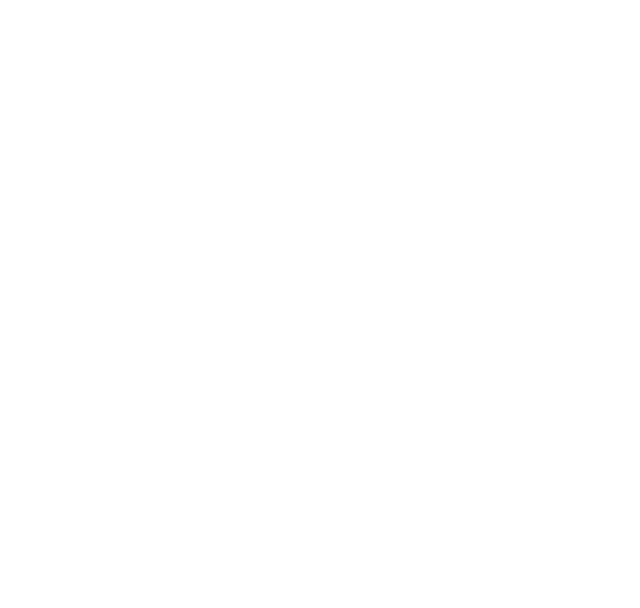
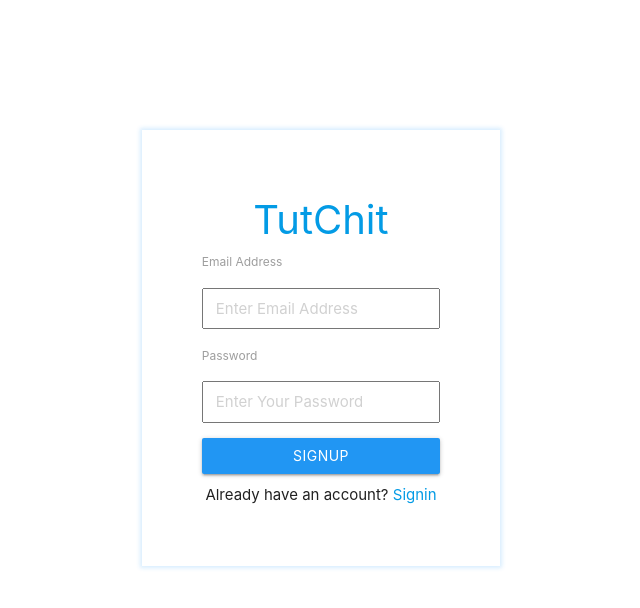
Before and after one commit to fatima-ola/tutchit, a React (Create React App) app: page /signin in a window 1280 px wide. Shown: the top 608 px of the page, without its empty margins (319-959 px from the left). Built offline with nearby package versions, Linux system fonts and the light colour scheme.

Commit message:
signin feature added

```diff
--- a/src/App.css
+++ b/src/App.css
@@ -36,3 +36,30 @@
   background-color: #3d155f !important;
   color: #ffffff !important;
 }
+
+.container {
+  padding-top: 80px;
+}
+
+.signup {
+  width: 40%;
+  margin: 50px auto;
+  padding: 60px;
+  box-shadow: 0 0 4px 2px rgba(38, 153, 251, 0.18);
+}
+
+.signup-title {
+  display: block;
+  text-align: center;
+  font-size: 40px;
+}
+
+input {
+  width: 100%;
+  padding: 10px 12px;
+}
+
+.buttonSignup {
+  width: 100%;
+  margin-bottom: 10px;
+}
--- a/src/App.js
+++ b/src/App.js
@@ -3,6 +3,7 @@
 import Landing from './components/Landing/Landing';
 import {BrowserRouter, Switch, Route} from 'react-router-dom';
 import Signup from './components/Signup/Signup';
+import Signin from './components/Signin/Signin';
 
 function App() {
   return (
@@ -15,6 +16,9 @@
           <Route path="/signup">
             <Signup />
           </Route>
+          <Route path="/signin">
+            <Signin />
+          </Route>
         </Switch>
       </BrowserRouter>
 
--- a/src/components/Button/ButtonSection.js
+++ b/src/components/Button/ButtonSection.js
@@ -1,14 +1,17 @@
 import React from 'react'
 import {Button} from 'react-materialize'
 
-const ButtonSection =({children})=> {
+const ButtonSection =(props)=> {
+    const {text, handleClick, className} = props
     return (
         <div>
             <Button
                 node="button"
                 waves="light"
+                onClick={handleClick}
+                className={className}
             >
-               {children}
+               {text}
             </Button>
         </div>
     )
--- a/src/components/HeroSection/HeroSection.js
+++ b/src/components/HeroSection/HeroSection.js
@@ -6,9 +6,9 @@
         <div className="banner">
            <div className="banner-left">
                <h2 className="white-text">Become a Fullstack Developer with TutChit</h2>
-               <ButtonSection>
-                   Get Started
-               </ButtonSection>
+               <ButtonSection text="Get Started"/>
+
+
             </div>
         </div>
     )
--- a/src/components/Navbar/Navigation.js
+++ b/src/components/Navbar/Navigation.js
@@ -37,7 +37,7 @@
             <a href="testimonial" className="black-text">
                 Testimonial
             </a>
-            <NavLink to="/login" className="black-text">
+            <NavLink to="/signin" className="black-text">
                 Login
             </NavLink>
             <NavLink to="/signup" className="black-text">
--- /dev/null
+++ b/src/components/Signin/Signin.js
@@ -0,0 +1,23 @@
+import React from 'react';
+import TextInputSection from '../TextInput/TextInputSection';
+import ButtonSection from '../Button/ButtonSection';
+import {NavLink} from 'react-router-dom';
+
+
+const Signin =()=> {
+    return (
+        <div className="container">
+        <form>
+            <div className="signup">
+                <NavLink to="/" className="signup-title">TutChit</NavLink>
+                <TextInputSection placeholder="Enter Email Address" type="email" label="Email Address"/>
+                <TextInputSection  placeholder="Enter Your Password" type="password" label="Password"/>
+                <ButtonSection text="Signup" className="buttonSignup blue"/>
+                <p className="center-align">Already have an account? <a href="/login">Signin</a></p>
+            </div>
+        </form>
+    </div>
+    )
+}
+
+export default Signin
--- a/src/components/Signup/Signup.js
+++ b/src/components/Signup/Signup.js
@@ -5,14 +5,15 @@
 
 const Signup =()=> {
     return (
-        <div>
+        <div className="container">
             <form>
-                <div>
-                    <NavLink to="/">TutChit</NavLink>
+                <div className="signup">
+                    <NavLink to="/" className="signup-title">TutChit</NavLink>
                     <TextInputSection placeholder="Enter Your Full Name" type="text" label="Full Name"/>
                     <TextInputSection placeholder="Enter Email Address" type="email" label="Email Address"/>
-                    <TextInputSection  placeholder="Placeholder" type="password" label="Password"/>
-                    <ButtonSection>Signup</ButtonSection>
+                    <TextInputSection  placeholder="Enter Your Password" type="password" label="Password"/>
+                    <ButtonSection text="Signup" className="buttonSignup blue"/>
+                    <p className="center-align">Already have an account? <a href="/login">Signin</a></p>
                 </div>
             </form>
         </div>
--- a/src/components/TextInput/TextInputSection.js
+++ b/src/components/TextInput/TextInputSection.js
@@ -1,12 +1,14 @@
 import React from 'react'
 import {TextInput} from 'react-materialize';
 
-const TextInputSection =()=> {
+const TextInputSection =(props)=> {
+    const {placeholder, type, label} = props;
     return (
         <div>
-            <label>First Name</label>
-            <TextInput placeholder="Enter Your First Name"
-                type="text"
+            <label>{label}</label>
+            <TextInput placeholder={placeholder}
+                type={type}
+                inputClassName="browser-default"
                 />
         </div>
     )
```
